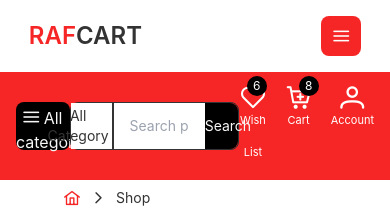
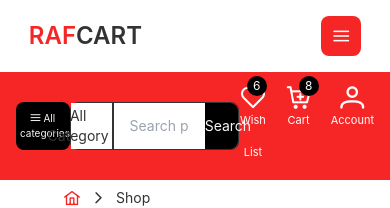
Before and after one commit to Ealfred1/E-commerce, a React (Vite) app: page / in a window 390 px wide. Shown: the top 208 px of the page. Built offline with nearby package versions, Linux system fonts and the light colour scheme; no server answers.

Commit message:
mobile view responsiveness (searchbar)

```diff
--- a/src/components/Searchbar.jsx
+++ b/src/components/Searchbar.jsx
@@ -30,7 +30,7 @@ const Searchbar = () => {
   return (
     <nav className="bg-primary py-1 sticky top-0 z-[30]">
       <div className="max-w-7xl flex items-center justify-between py-2 mx-auto px-4">
-        <button className="bg-black text-secondary rounded-lg h-12 w-[15%] py-1">
+        <button className="bg-black text-secondary rounded-lg h-12 w-[15%] py-1 text-[10px] px-1 lg:text-sm">
           <i className="pi pi-bars"></i> All categories
         </button>
 
```
